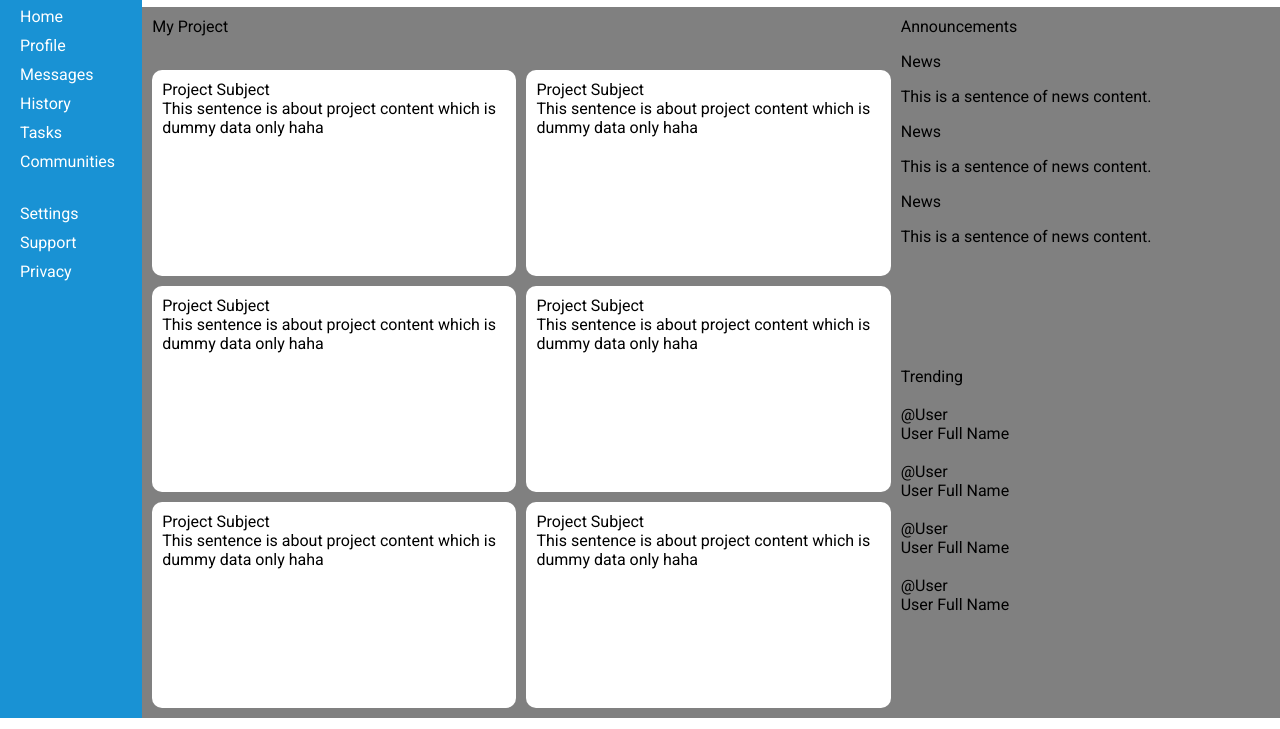
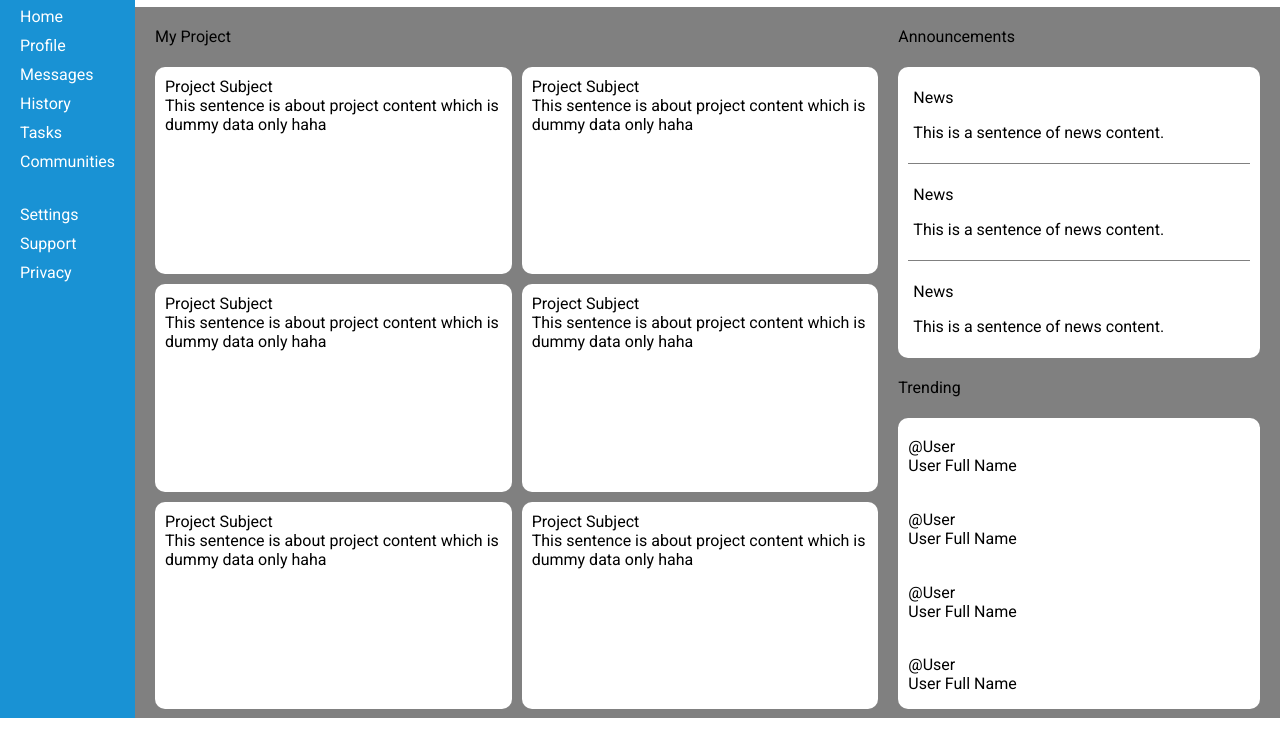
Before and after one commit to eldonaukh/odin-admin-dashboard, a plain HTML site: page index.html in a window 1280 px wide. Shown: the part 82-811 px from the top of the page. Drawn offline with Linux system fonts and the light colour scheme.

Commit message:
Restructure main-content div

```diff
--- a/index.html
+++ b/index.html
@@ -54,61 +54,58 @@
           </div>
         </div>
         <div class="main-content">
-          <div class="projects">
-            <div class="title">My Project</div>
+          <div class="title" id="title-project">My Project</div>
           <div class="cards">
             <div class="card">
               <div class="subject">Project Subject</div>
               <div class="content">
-                  This sentence is about project content which is dummy data
-                  only haha
+                This sentence is about project content which is dummy data only
+                haha
               </div>
               <div class="actions"></div>
             </div>
             <div class="card">
               <div class="subject">Project Subject</div>
               <div class="content">
-                  This sentence is about project content which is dummy data
-                  only haha
+                This sentence is about project content which is dummy data only
+                haha
               </div>
               <div class="actions"></div>
             </div>
             <div class="card">
               <div class="subject">Project Subject</div>
               <div class="content">
-                  This sentence is about project content which is dummy data
-                  only haha
+                This sentence is about project content which is dummy data only
+                haha
               </div>
               <div class="actions"></div>
             </div>
             <div class="card">
               <div class="subject">Project Subject</div>
               <div class="content">
-                  This sentence is about project content which is dummy data
-                  only haha
+                This sentence is about project content which is dummy data only
+                haha
               </div>
               <div class="actions"></div>
             </div>
             <div class="card">
               <div class="subject">Project Subject</div>
               <div class="content">
-                  This sentence is about project content which is dummy data
-                  only haha
+                This sentence is about project content which is dummy data only
+                haha
               </div>
               <div class="actions"></div>
             </div>
             <div class="card">
               <div class="subject">Project Subject</div>
               <div class="content">
-                  This sentence is about project content which is dummy data
-                  only haha
+                This sentence is about project content which is dummy data only
+                haha
               </div>
               <div class="actions"></div>
             </div>
           </div>
-          </div>
-          <div class="announcements">
-            <div class="title">Announcements</div>
+          <div class="title" id="title-news">Announcements</div>
           <div class="news">
             <div class="news-item">
               <p>News</p>
@@ -123,9 +120,7 @@
               <p>This is a sentence of news content.</p>
             </div>
           </div>
-          </div>
-          <div class="trending">
-            <div class="title">Trending</div>
+          <div class="title" id="">Trending</div>
           <div class="users">
             <div class="user">
               <img src="" alt="" />
@@ -151,6 +146,5 @@
         </div>
       </div>
     </div>
-    </div>
   </body>
 </html>
--- a/stylesheet.css
+++ b/stylesheet.css
@@ -14,8 +14,8 @@ html {
   height: 100vh;
   width: 100%;
   display: grid;
-  grid-template-columns: 1fr 8fr;
-  grid-template-rows: 1fr 5fr;
+  grid-template-columns: 1fr 9fr;
+  grid-template-rows: 1fr 1fr;
 }
 
 .sidebar {
@@ -29,18 +29,18 @@ html {
   gap: 10px;
 }
 
-.logo {
+.sidebar .logo {
   grid-row: 1 / 2;
   font-size: 1.2rem;
 }
 
-.main-menu {
+.sidebar .main-menu {
   grid-row: 3 / 7;
   display: grid;
   gap: 10px;
 }
 
-.setting-menu {
+.sidebar .setting-menu {
   grid-row: 8 / 10;
   display: grid;
   gap: 10px;
@@ -63,24 +63,24 @@ html {
   gap: 10px;
 }
 
-.search-bar {
+.top-bar .search-bar {
   background-color: orange;
   grid-column: 1 / 4;
 }
 
-.profile {
+.top-bar .profile {
   background-color: blue;
   grid-column: 4 / 6;
 }
 
-.greeting {
+.top-bar .greeting {
   background-color: green;
   grid-row: 2 / 3;
   grid-column: 1 / 3;
   display: grid;
 }
 
-.actions {
+.top-bar .actions {
   grid-column: -3 / -1;
   display: grid;
   grid-template-columns: 1fr 1fr 1fr;
@@ -94,26 +94,14 @@ html {
 }
 
 .main-content {
-  padding: 10px;
+  padding: 20px;
   display: grid;
   grid-template-columns: 2fr 1fr;
-  grid-template-rows: 1fr 1fr;
-  gap: 10px;
+  grid-template-rows: 20px 2fr 20px 2fr;
+  gap: 20px;
 }
 
-.projects {
-  display: grid;
-  grid-template-columns: 1fr;
-  grid-template-rows: 1fr 12fr;
-  grid-column: 1 / 2;
-  grid-row: 1 / -1;
-}
-
-.title {
-  grid-row: 1 / 2;
-}
-
-.cards {
+.main-content .cards {
   display: grid;
   grid-template-columns: 1fr 1fr;
   grid-template-rows: 1fr 1fr 1fr;
@@ -121,18 +109,33 @@ html {
   grid-row: 2 / -1;
 }
 
-.card {
+.main-content .card {
   padding: 10px;
   background-color: white;
   border-radius: 10px;
 }
 
-.announcements {
-  grid-column: 2 / 3;
-  grid-row: 1 / 2;
+.news,
+.users {
+  background-color: white;
+  padding: 0px 10px;
+  border-radius: 10px;
 }
 
-.trending {
-  grid-column: 2 / 3;
-  grid-row: 2 / -1;
+.news {
+  display: grid;
+  grid-template-rows: repeat(3, 1fr);
 }
+
+.news-item {
+  padding: 5px;
+}
+
+.news-item:not(:last-child) {
+  border-bottom: solid 1px grey;
+}
+
+.users {
+  display: grid;
+  grid-template-rows: repeat(4, 1fr);
+}
```
Lines whose indentation alone changed are shown as unchanged.
